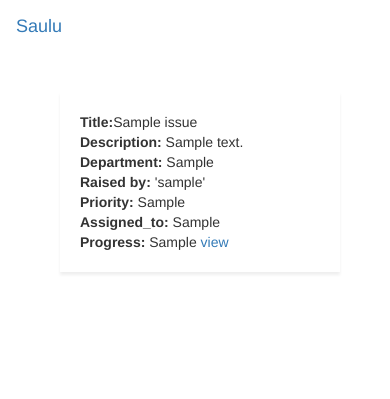
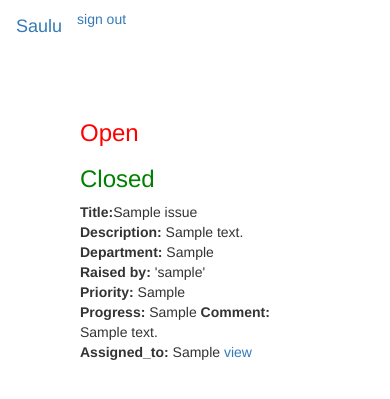
Before and after one commit to Warenga/bc-12-issue_tracker, a Flask app: template app/templates/home.html in a window 390 px wide. Shown: the top 399 px of the page. Run offline with Flask 2, Linux system fonts and the light colour scheme; the template is opened without the code that fills it: values that come from a table or form of the project are taken from there, others are empty; a user stored in the database is signed in; tables that the repository leaves empty hold one stand-in row (values such as "Sample post"); parts of the project's set-up code (start-up, migrations or seed data) failed here and were passed over; some libraries are stand-ins or nearby versions.

Commit message:
Added comment option to admin interface and open-closed functionality in issues.

```diff
--- a/app/auth/forms.py
+++ b/app/auth/forms.py
@@ -23,6 +23,7 @@ class SignupForm(Form):
 									('Marketing','Marketing')])
 	submit = SubmitField('Sign up')
 
+
 	def validate_email(self, field):
 		if User.query.filter_by(email=field.data).first():
 			raise ValidationError('Email already registered.')
--- a/app/main/forms.py
+++ b/app/main/forms.py
@@ -16,5 +16,6 @@ class IssueForm(Form):
 
 class MarkIssueForm(Form):
 	assigned_to = StringField('Assign to: ')
-	progress = SelectField('Progress', choices=[('resolved','resolved'), ('in-progress','in-progress')])
+	progress = SelectField('Progress', choices=[('resolved','resolved'), ('in-progress','in-progress'), ('not assigned','not assigned')])
+	comment = TextField('Comment')
 	submit = SubmitField('Submit')
--- a/app/models.py
+++ b/app/models.py
@@ -47,12 +47,13 @@ class Issues(db.Model):
 	__tablename__= 'issues'
 	id = db.Column(db.Integer, primary_key=True)
 	title = db.Column(db.String(64))
-	description = db.Column(db.Text)
+	description = db.Column(db.Text(100))
 	department = db.Column(db.String(20))
 	priority = db.Column(db.String(20))
 	assigned_to = db.Column(db.String(20))
-	state = db.Column(db.Boolean(), default=False)
+	state = db.Column(db.String(10))
 	progress = db.Column(db.String(20))
+	comment = db.Column(db.Text(100))
 	raised_by_id = db.Column(db.Integer, db.ForeignKey('users.id'))
 
 	def __repr__(self):
--- a/app/static/css/main.css
+++ b/app/static/css/main.css
@@ -6,10 +6,18 @@
 }
 
 
-.saulu-issue {
-	margin: 0 10px;
+.saulu-issue-open {
+	margin-left: 100px;
 	background-color: #fff;
 	box-shadow: 0 3px 3px 0 #efefef;
 	padding: 20px;
 
 }
+
+.saulu-issue-closed {
+	margin-left: 300px;
+	background-color: #fff;
+	box-shadow: 0 3px 3px 0 #efefef;
+	padding: 20px;
+
+}
--- a/app/templates/auth/signin.html
+++ b/app/templates/auth/signin.html
@@ -10,7 +10,7 @@
 	<div class="col-md-12">
 		{{ wtf.quick_form(user_form) }}
 
-		{% if current_user.role == 2  %}
+		{% if current_user.role != 1  %}
 		<p>
 			New user?
 			<a href="{{ url_for('auth.signup') }}">Sign up</a>
--- a/app/templates/base.html
+++ b/app/templates/base.html
@@ -11,8 +11,8 @@
 	<link rel="stylesheet" type="text/css" href="static/css/main.css">
 <!-- External Stylesheets -->
 	<!-- Bootstrap cdn -->
-	<link rel="stylesheet" href="https://netdna.bootstrapcdn.com/bootstrap/3.1.1/css/bootstrap.min.css">
-
+	<link rel="stylesheet"
+	href="https://netdna.bootstrapcdn.com/bootstrap/3.1.1/css/bootstrap.min.css">
 {% endblock %}
 
 {% block scripts %}
@@ -26,6 +26,13 @@
 	<div class="container-fluid">
 		<div class="navbar-header">
 			<a class="navbar-brand waves-effect waves-light" href="#">Saulu</a>
+
+			<div class='nav navbar-nav navbar-right'>
+				<!-- Needs debugging -->
+				{% if current_user.is_authenticated %}
+					<a href="{{ url_for('auth.signout') }}">sign out</a>
+				{% endif %}
+			</div>
 		</div>
 	</div>
 </nav>
@@ -34,7 +41,7 @@
 {% block content %}
 	<div class="contianer-fluid" id="body">
 		{% for message in get_flashed_messages() %}
-			<div class="aler aler-warning">
+			<div class="alert aler-warning">
 				<button type="button" class="close" data-dismiss="alert">&times</button>
 				{{ message }}
 			</div>
--- a/app/templates/home.html
+++ b/app/templates/home.html
@@ -3,25 +3,71 @@
 {% import 'bootstrap/wtf.html' as wtf %}
 
 {% block page_content %}
-	<div class="saulu-issues">
+	<div class="saulu-issues col-md-12">
+		<div class="col-md-6" style="color: red;">
+			<h3>Open</h3>
+		</div>
+		<div class="col-md-6" style="color: green;">
+			<h3>Closed</h3>
+		</div>
 	{% for issue in issues %}
-		<div class="saulu-issue">
+		{% if issue.state == 'open'  %}
+			<div class="col-md-6">
 			<strong>Title:</strong>{{ issue.title }}
 			<br>
+			{% if issue.description %}
 			<strong>Description: </strong>{{ issue.description }}
 			<br>
+			{% endif %}
 			<strong>Department: </strong>{{ issue.department }}
 			<br>
 			<strong>Raised by: </strong>{{ issue.raised_by }}
 			<br>
 			<strong>Priority: </strong>{{ issue.priority }}
+			<br>
+
+			{% if issue.progress %}
+			<strong>Progress: </strong>{{ issue.progress }}
+			{% endif %}
+			{% if issue.comment %}
+			<strong>Comment: </strong>{{ issue.comment }}
+			{% endif %}
+
 			{% if current_user.role.id == 1 %}
+				<br>
+					<strong>Assigned_to: </strong>{{ issue.assigned_to }}
+				<a href="{{ url_for('main.check_issues', id=issue.id) }}">view</a>
+			{% endif %}
+		{% else %}
+		<div class="col-md-6">
+			<strong>Title:</strong>{{ issue.title }}
+			<br>
+			{% if issue.description %}
+			<strong>Description: </strong>{{ issue.description }}
+			<br>
+			{% endif %}
+			<strong>Department: </strong>{{ issue.department }}
+			<br>
+
+			<strong>Priority: </strong>{{ issue.priority }}
+			<br>
+
+			{% if issue.progress %}
+			<strong>Progress: </strong>{{ issue.progress }}
+			{% endif %}
+			<br>
+			{% if issue.comment %}
+			<strong>Comment: </strong>{{ issue.comment }}
+			{% endif %}
+
+			{% if current_user.role.id == 1 %}
+				<strong>Raised by: </strong>{{ issue.raised_by }}
 				<br>
 				<strong>Assigned_to: </strong>{{ issue.assigned_to }}
 				<br>
-				<strong>Progress: </strong>{{ issue.progress }}
 				<a href="{{ url_for('main.check_issues', id=issue.id) }}">view</a>
 			{% endif %}
+		{% endif %}
 		</div>
 	{% endfor %}
 	</div>
--- a/config.py
+++ b/config.py
@@ -1,6 +1,4 @@
 import os
-# from app.models import Role, User
-# from . import db
 
 basedir = os.path.abspath(os.path.dirname(__file__))
 
```
Also changed, not shown: app/auth/views.py (+7 -2 lines), app/main/views.py (+7 -1 lines), migrations/versions/15db8e210f58_comment_property_added_to_issue_class.py (added, +26 -0 lines), migrations/versions/dc453bcdf37c_user_role_and_issue_classes_added.py (renamed from migrations/versions/3419c27dddd3_user_role_and_issue_classes_added.py, +4 -4 lines), data-dev.sqlite.
